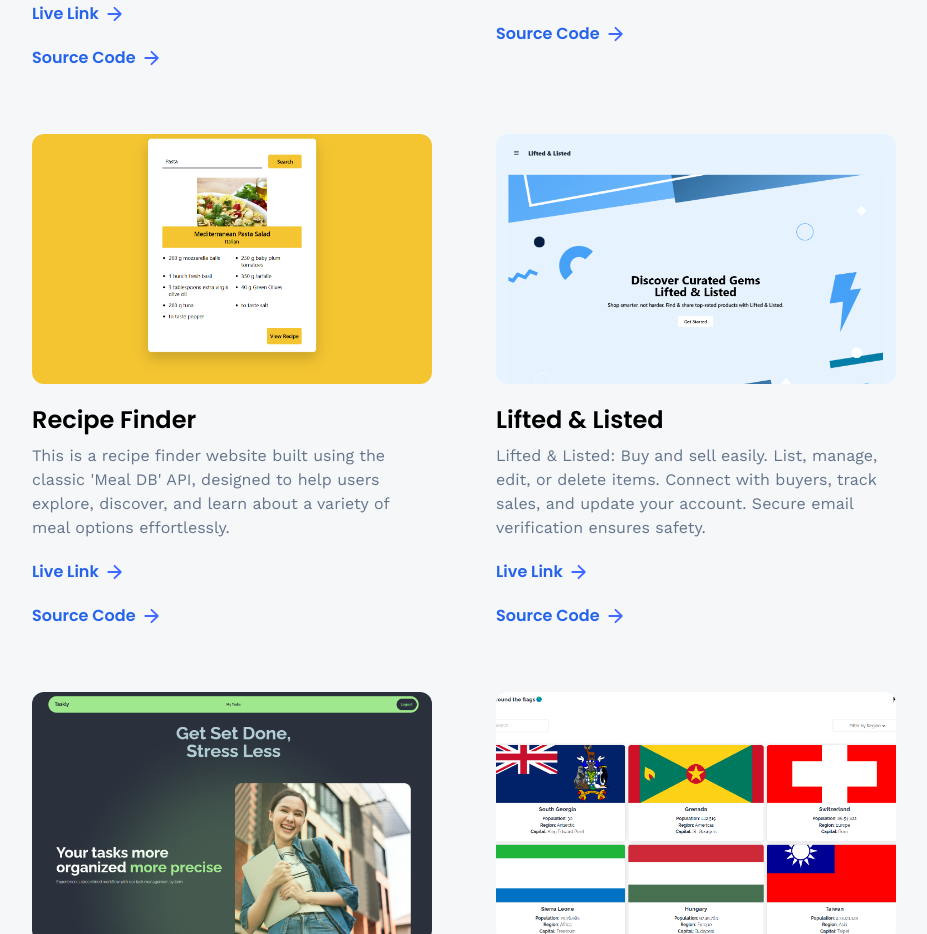
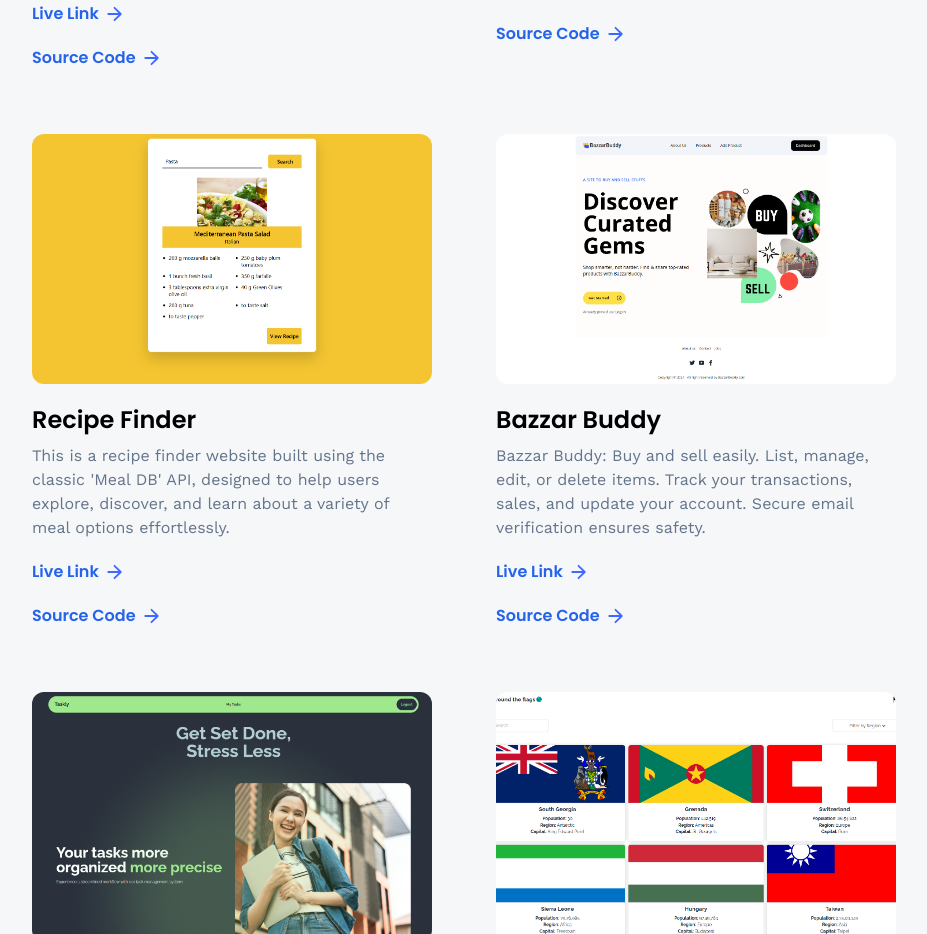
Before and after one commit to Tahsin005/MD-Tahsin-Ferdous-Dev-Portfolio, a React (Vite) app: page /portfolio in a window 1280 px wide. Shown: the part 782-1716 px from the top of the page, without its empty margins (160-1087 px from the left). Built offline with nearby package versions, Linux system fonts and the light colour scheme; no server answers.

Commit message:
project update

```diff
--- a/src/assets/images/index.js
+++ b/src/assets/images/index.js
@@ -11,6 +11,7 @@ import recipefinder from './recipefinder.png'
 import liftedlisted from './liftedlisted.png'
 import taskly from './taskly.png'
 import aroundtheflag from './aroundtheflag.png'
+import bazzarBuddy from './bazzarBuddy.png'
 import blog1 from './blog1.png'
 import blog2 from './blog2.png'
 
@@ -29,6 +30,7 @@ export {
     liftedlisted,
     taskly,
     aroundtheflag,
+    bazzarBuddy,
     blog1,
     blog2,
 }
--- a/src/constants/index.js
+++ b/src/constants/index.js
@@ -1,4 +1,4 @@
-import { meta, shopify, starbucks, tesla, lexaeon, daisyman, gourmet, recipefinder, liftedlisted, taskly, aroundtheflag, blog1, blog2 } from "../assets/images";
+import { meta, shopify, starbucks, tesla, lexaeon, daisyman, gourmet, recipefinder, liftedlisted, taskly, aroundtheflag, blog1, blog2, bazzarBuddy } from "../assets/images";
 import {
     car,
     contact,
@@ -284,16 +284,16 @@ export const projects = [
       source_code_link: "https://github.com/Tahsin005/Recipe-App",
     },
     {
-      name: "Lifted & Listed",
+      name: "Bazzar Buddy",
       description:
-        "Lifted & Listed: Buy and sell easily. List, manage, edit, or delete items. Connect with buyers, track sales, and update your account. Secure email verification ensures safety.",
+        "Bazzar Buddy: Buy and sell easily. List, manage, edit, or delete items. Track your transactions, sales, and update your account. Secure email verification ensures safety.",
       tags: [
         {
-          name: "html",
+          name: "react",
           color: "blue-text-gradient",
         },
         {
-          name: "javascript",
+          name: "tailwind",
           color: "green-text-gradient",
         },
         {
@@ -301,9 +301,9 @@ export const projects = [
           color: "pink-text-gradient",
         },
       ],
-      image: liftedlisted,
-      live_link: "https://lifted-and-listed.netlify.app/",
-      source_code_link: "https://github.com/Tahsin005/Lifted-Listed-Frontend",
+      image: bazzarBuddy,
+      live_link: "https://bazzar-buddy.vercel.app/",
+      source_code_link: "https://github.com/Tahsin005/BazzarBuddy",
     },
     {
       name: "Taskly",
```
Also changed, not shown: src/assets/images/bazzarBuddy.png (added).
